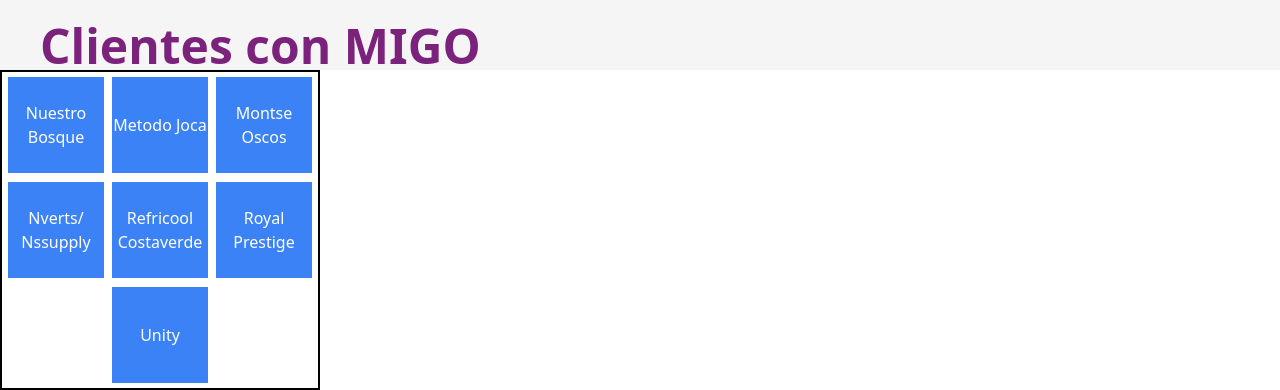
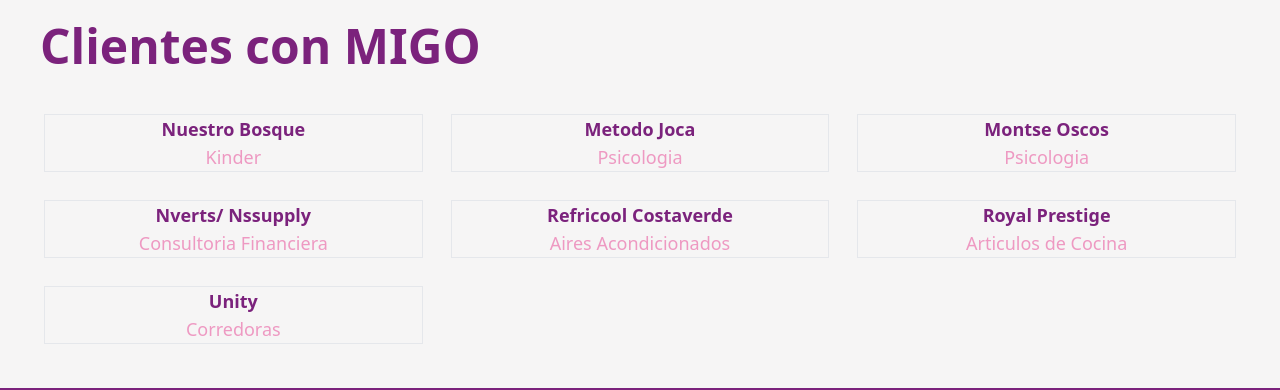
Before and after one commit to SharkF17/migoPage, a React (Vite) app: page /clientes in a window 1280 px wide. Shown: the part 878-1268 px from the top of the page. Built offline with nearby package versions, Linux system fonts and the light colour scheme.

Commit message:
funcional y mejor diseño de las tarjetas de clientes

```diff
--- a/src/components/cards/Card.jsx
+++ b/src/components/cards/Card.jsx
@@ -1,7 +1,8 @@
-import React, { useState } from "react";
+import React, { useState, useRef } from "react";
 
 const Contenedor = () => {
-  const [descripcion, setDescripcion] = useState(null);
+  const [descripcionActiva, setDescripcionActiva] = useState(null); // Descripción activa.
+  const timerRef = useRef(null); // Referencia para el temporizador.
 
   const tarjetas = [
     {
@@ -52,31 +53,32 @@
   ];
 
   const handleMouseEnter = (descripcionTexto) => {
-    setDescripcion(descripcionTexto);
+    clearTimeout(timerRef.current); // Limpia cualquier temporizador activo.
+    setDescripcionActiva(descripcionTexto); // Muestra la descripción de la tarjeta actual.
   };
 
   const handleMouseLeave = () => {
-    setDescripcion(null);
+    timerRef.current = setTimeout(() => {
+      setDescripcionActiva(null); // Oculta la descripción después de un retraso.
+    }, 50); // Ajusta el tiempo según sea necesario.
   };
 
   return (
-    <div className="relative flex h-80 w-80 flex-wrap items-center justify-center overflow-hidden border-2 border-black bg-white">
+    <div className="relative grid w-full grid-cols-2 flex-wrap items-center justify-center gap-5 overflow-hidden bg-bgwhite p-10 text-lg md:grid-cols-3">
       {tarjetas.map((tarjeta) => (
         <div
           key={tarjeta.id}
-          className="m-1 flex h-24 w-24 cursor-pointer items-center justify-center bg-blue-500 text-center text-white transition-all hover:bg-blue-700"
+          className="m-1 flex cursor-pointer flex-col items-center justify-center border text-center transition-all hover:bg-bgwhite/50"
           onMouseEnter={() => handleMouseEnter(tarjeta.descripcion)}
           onMouseLeave={handleMouseLeave}
         >
-          {tarjeta.texto}
+          <p className="font-semibold text-migomorado">{tarjeta.texto}</p>
+          <p className="text-rosin">{tarjeta.giro}</p>
         </div>
       ))}
-      {descripcion && (
-        <div
-          className="absolute inset-0 flex items-center justify-center bg-black bg-opacity-80 p-4 text-center text-lg text-white transition-opacity duration-300"
-          onMouseLeave={handleMouseLeave} // Esto asegura que desaparezca si el mouse sale.
-        >
-          {descripcion}
+      {descripcionActiva && (
+        <div className="pointer-events-none absolute inset-0 flex items-center justify-center bg-black bg-opacity-80 p-4 text-center text-lg text-white transition-opacity duration-300">
+          {descripcionActiva}
         </div>
       )}
     </div>
```
